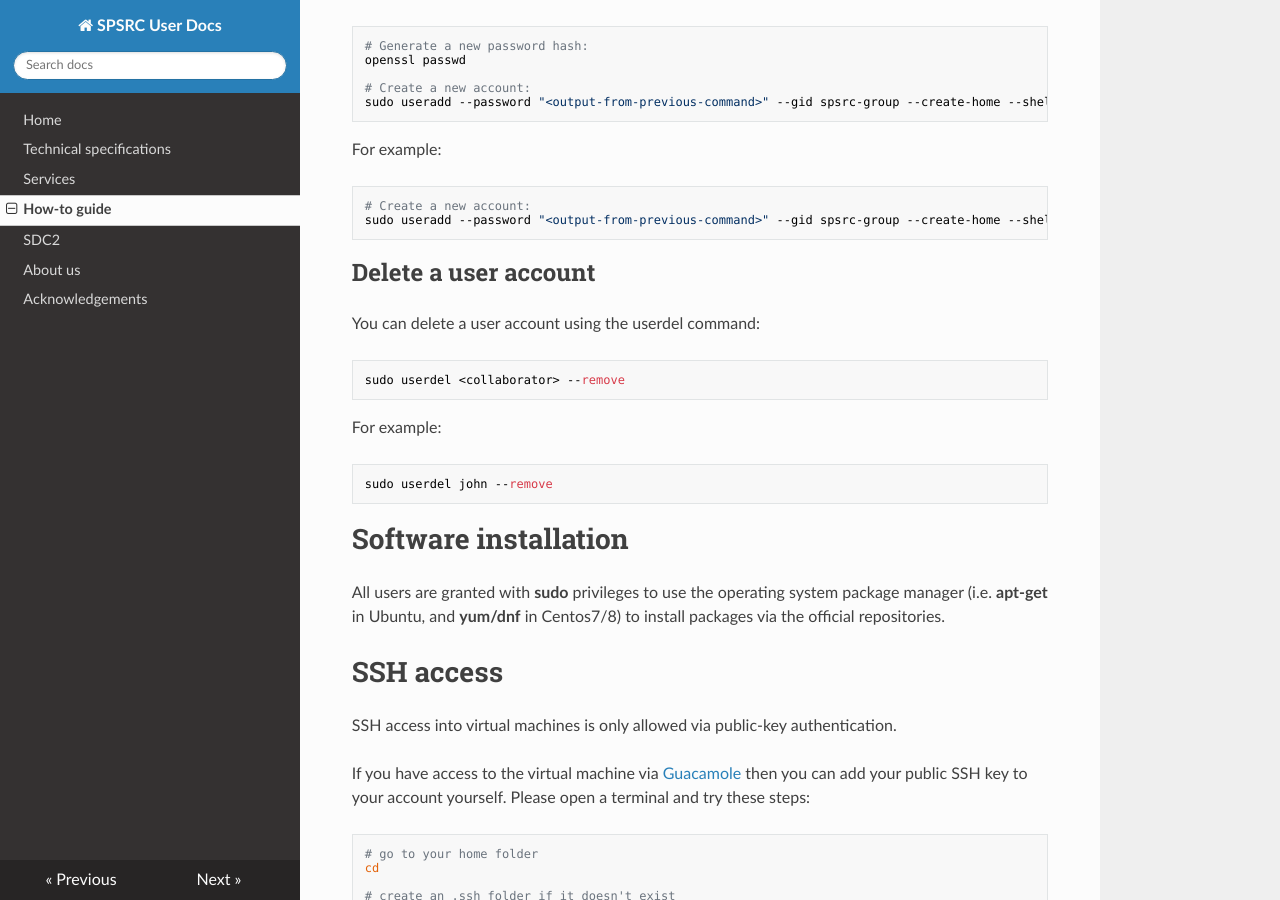
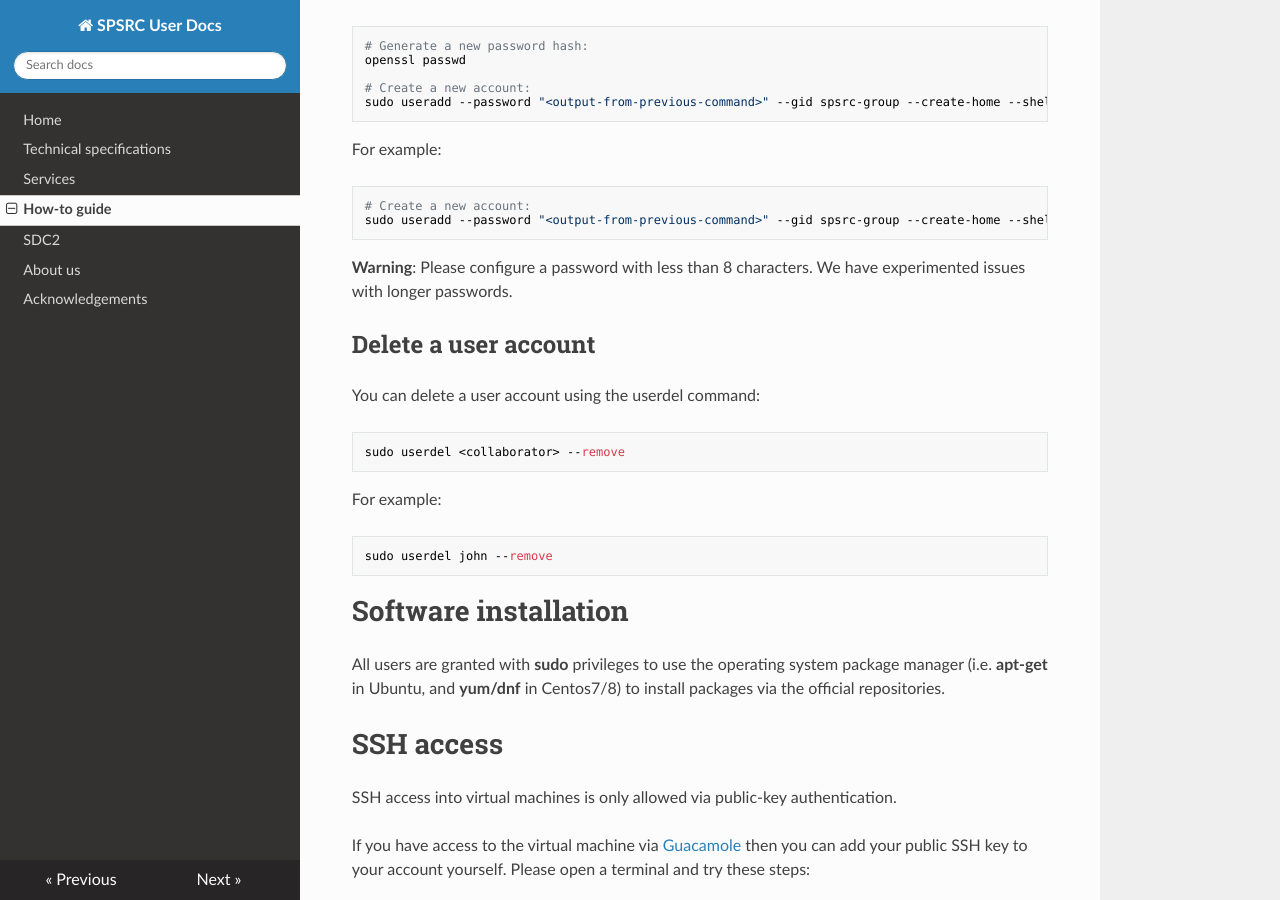
Before and after one commit to espsrc/spsrc_user_docs, an MkDocs documentation site: the page built from docs/howto.md, in a window 1280 px wide and 900 px high, scrolled down 1047 px. Built offline with MkDocs 1.6.1, drawn with Linux system fonts in a browser that asks for light colours; nearby versions of some CDN libraries.

Commit message:
Warning about password length with openssl

````diff
--- a/docs/howto.md
+++ b/docs/howto.md
@@ -32,6 +32,7 @@ For example:
 # Create a new account:
 sudo useradd --password "<output-from-previous-command>" --gid spsrc-group --create-home --shell /bin/bash john
 ```
+**Warning**: Please configure a password with less than 8 characters. We have experimented issues with longer passwords.
 
 ## Delete a user account
 
````
